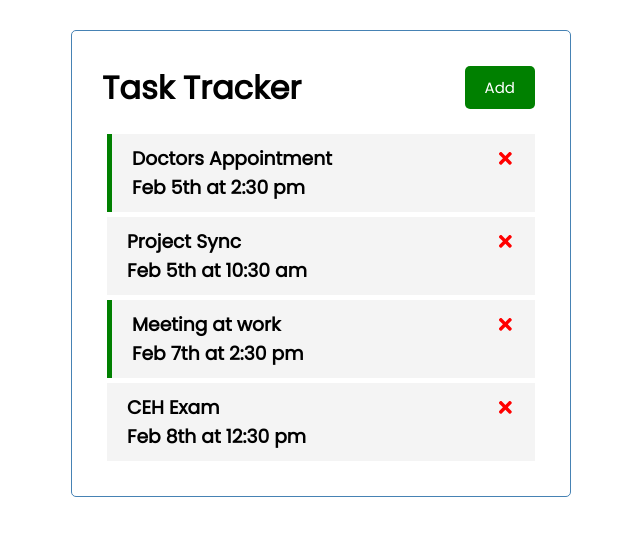
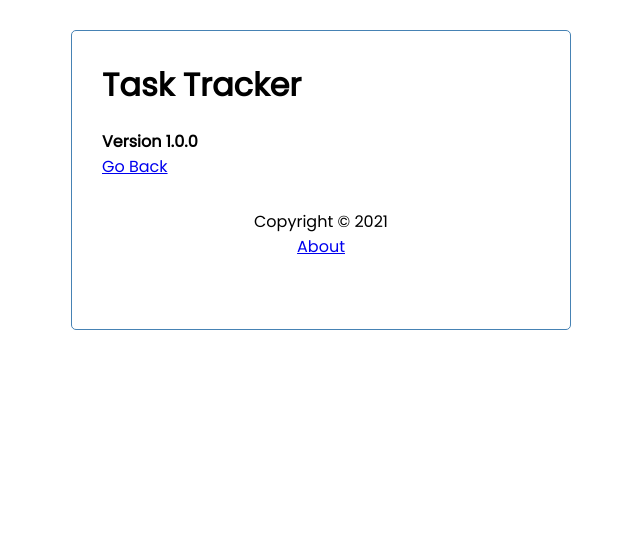
Before and after one commit to benedictkioko/react-task-tracker, a React (Create React App) app: page /about in a window 1280 px wide. Shown: the top 536 px of the page, without its empty margins (319-959 px from the left). Built offline with nearby package versions, Linux system fonts and the light colour scheme; data requests are answered from the project's data file.

Commit message:
added router, footer and about components

```diff
--- a/package.json
+++ b/package.json
@@ -10,6 +10,7 @@
     "react": "^17.0.1",
     "react-dom": "^17.0.1",
     "react-icons": "^4.1.0",
+    "react-router-dom": "^5.2.0",
     "react-scripts": "4.0.1",
     "web-vitals": "^0.2.4"
   },
--- a/src/App.js
+++ b/src/App.js
@@ -1,7 +1,10 @@
 import { useState, useEffect } from 'react'
+import { BrowserRouter as Router, Route} from 'react-router-dom'
 import Header from './components/Header'
+import Footer from './components/Footer'
 import Tasks from './components/Tasks'
 import AddTask from './components/AddTask'
+import About from './components/About'
 
 function App() {
 
@@ -94,10 +97,14 @@
   }
 
   return (
+    <Router>
       <div className="container">
         < Header onAdd = {()=> setshowAddTask (!showAddTask)}
           showAdd = {showAddTask}
         />
+
+        <Route path='/' exact render={(props)=>(
+          <>
             {showAddTask && <AddTask onAdd = {addTask} />}
             { tasks.length > 0 ?(
               < Tasks tasks = { tasks } onDelete={deleteTask}
@@ -106,7 +113,12 @@
             ):(
               'No Tasks Available'
             )}
+          </>
+        )}/>
+        <Route path='/about' component={About}/>
+        < Footer />
       </div>
+    </Router>
   );
 }
 
--- /dev/null
+++ b/src/components/About.js
@@ -0,0 +1,12 @@
+import { Link } from 'react-router-dom'
+
+const About = () => {
+    return (
+        <div>
+            <h4>Version 1.0.0</h4>
+            <Link to="/">Go Back</Link>
+        </div>
+    )
+}
+
+export default About
--- /dev/null
+++ b/src/components/Footer.js
@@ -0,0 +1,13 @@
+import { Link } from 'react-router-dom'
+
+
+const Footer = () => {
+    return (
+        <footer>
+            <p>Copyright &copy; 2021</p>
+            <Link to="/about">About</Link>
+        </footer>
+    )
+}
+
+export default Footer
--- a/src/components/Header.js
+++ b/src/components/Header.js
@@ -1,15 +1,20 @@
 import PropTypes from 'prop-types'
+import { useLocation } from 'react-router-dom'
 import Button from './Button'
 
 const Header = ({title, onAdd, showAdd}) => {
 
+    const location = useLocation()
+
     return (
         <header className='header'>
             <h1>{title}</h1>
-            <Button
+            { location.pathname === '/' && (
+                <Button
                 color={showAdd ? 'red' : 'green'}
                 text={showAdd ? 'Close': 'Add'} onClick={onAdd}
-            />
+                />
+            )}
         </header>
     )
 }
```
Also changed, not shown: 2 other files (tests, documents, lock files or other folders). Lines whose indentation alone changed are shown as unchanged.
